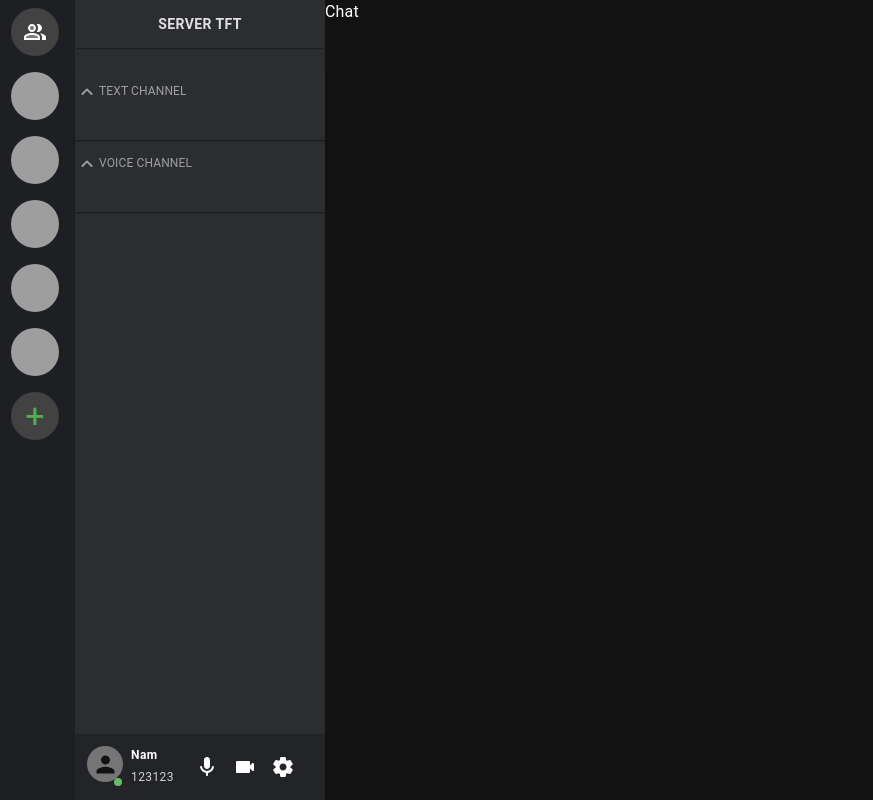
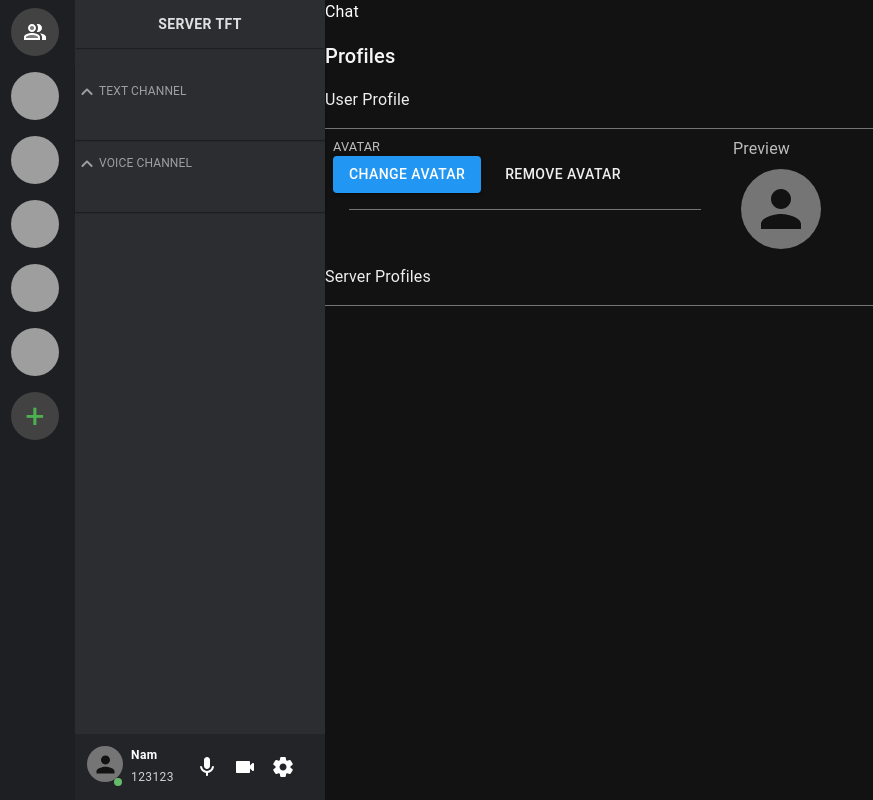
Before and after one commit to LTNam220101/Discord, a React (Vite) app: page / in a window 1280 px wide. Shown: the whole page, without its empty margins (0-873 px from the left). Built offline with nearby package versions, Linux system fonts and the light colour scheme; grey boxes are pictures that could not be loaded.

Commit message:
profiles ui

```diff
--- /dev/null
+++ b/src/components/Profiles/Profiles.tsx
@@ -0,0 +1,106 @@
+import React from 'react';
+import {
+  Typography,
+  Stack,
+  colors,
+  Box,
+  Divider,
+  Button,
+  Avatar,
+} from '@mui/material';
+// import useCheckAuth from 'src/hooks/useCheckAuth';
+// import { useSelector } from 'react-redux';
+// import { selectListJoinedServer } from 'src/features/server/serverSlice';
+
+function Profiles() {
+//   const { userData: user } = useCheckAuth();
+//   const servers = useSelector(selectListJoinedServer);
+//   const [avatar, setAvatar] = React.useState(user.avatar);
+  const [avatar, setAvatar] = React.useState();
+
+  return (
+    <Stack color={colors.grey[400]}>
+      <Stack width="100%" py={2} color={colors.grey[100]}>
+        <Typography variant="h6">Profiles</Typography>
+      </Stack>
+      <Typography color={colors.grey[200]} mb={2}>
+        User Profile
+      </Typography>
+      <Divider color={colors.grey[700]} />
+      <Stack direction="row">
+        <Box p={1} sx={{ width: 400 }}>
+          <Typography sx={{ fontSize: '0.8rem' }}>AVATAR</Typography>
+          <Button sx={{ marginRight: 2 }} variant="contained" component="label">
+            Change Avatar
+            <input
+              hidden
+              // onClick={(e) => setAvatar(e.target.value)}
+              accept="image/*"
+              multiple
+              type="file"
+            />
+          </Button>
+          <Button
+            // onClick={() => setAvatar('')}
+            sx={{ color: colors.grey[200] }}
+          >
+            Remove Avatar
+          </Button>
+          <Box p={2}>
+            <Divider color={colors.grey[700]} />
+          </Box>
+        </Box>
+        <Box p={1} width={300}>
+          <Typography sx={{ fontSize: '1rem' }}>Preview</Typography>
+
+          <Stack p={1}>
+            <Stack direction="row" alignItems="center" spacing={2}>
+              <Avatar
+                sx={{
+                  width: 80,
+                  height: 80,
+                }}
+                alt="Remy Sharp"
+                src={avatar}
+              />
+              <Typography sx={{ color: colors.grey[200], fontSize: '1.5rem' }}>
+                {/* {user.first_name} {user.last_name} */}
+              </Typography>
+            </Stack>
+          </Stack>
+        </Box>
+      </Stack>
+
+      <Typography color={colors.grey[200]} mb={2}>
+        Server Profiles
+      </Typography>
+      <Divider color={colors.grey[700]} />
+      <Stack py={2}>
+        {/* {servers.map((server) => (
+          <Stack
+            key={server.id}
+            m={0.5}
+            height={60}
+            width={500}
+            alignItems="center"
+            backgroundColor={colors.grey[900]}
+            direction="row"
+            borderRadius={2}
+          >
+            <Avatar
+              sx={{
+                width: 45,
+                height: 45,
+                marginLeft: 2,
+              }}
+              src={server.avatar}
+            />
+            <Typography px={2}>{server.name}</Typography>
+          </Stack>
+        ))} */}
+      </Stack>
+    </Stack>
+  );
+}
+
+export default Profiles;
--- a/src/screens/Home/index.tsx
+++ b/src/screens/Home/index.tsx
@@ -5,6 +5,7 @@ import { Outlet } from "react-router-dom"
 import ServersList from "../../components/ServersList"
 import ServerInfo from "../../components/ServerInfo"
 import Chat from "./../../components/Chat/index"
+import Profiles from "../../components/Profiles/Profiles"
 
 const Home = () => {
   return (
@@ -23,6 +24,7 @@ const Home = () => {
 
         <Box height="100%" width="100%">
           <Chat />
+          <Profiles />
         </Box>
       </Stack>
     </>
```
